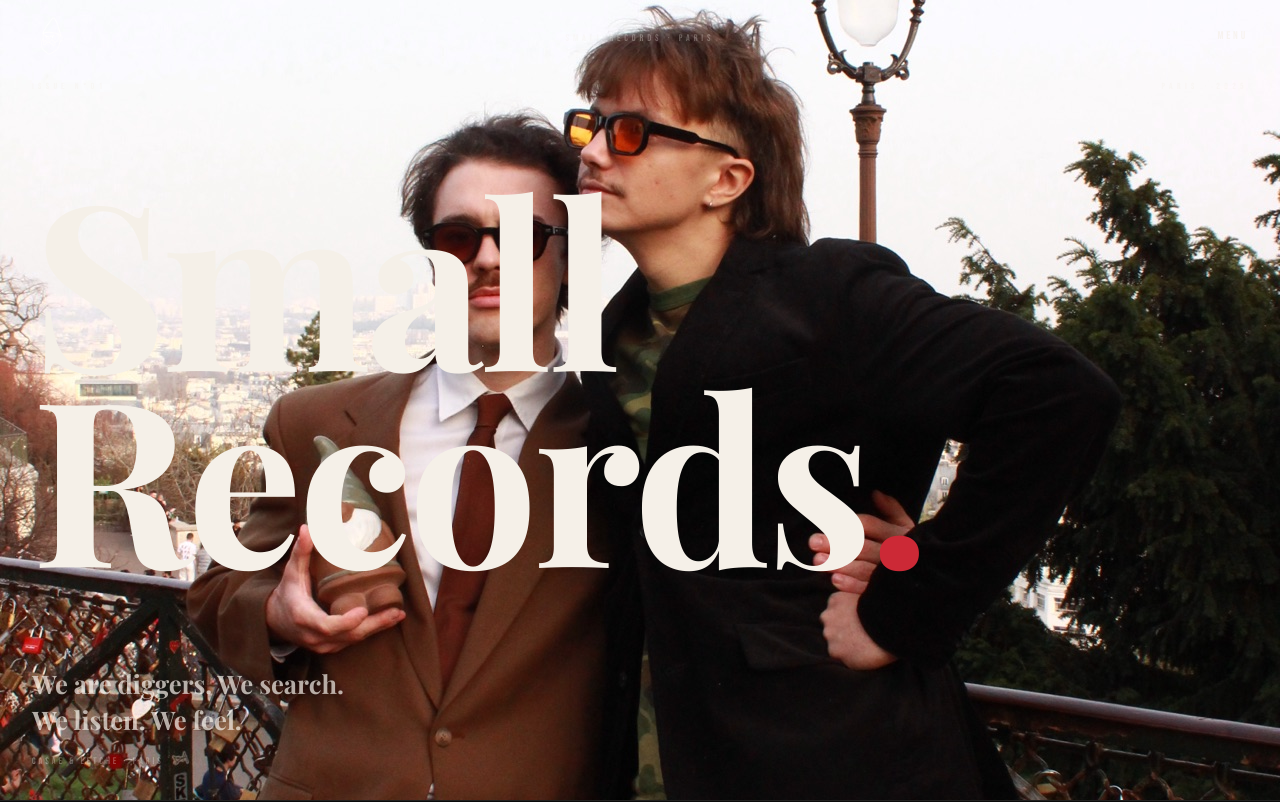
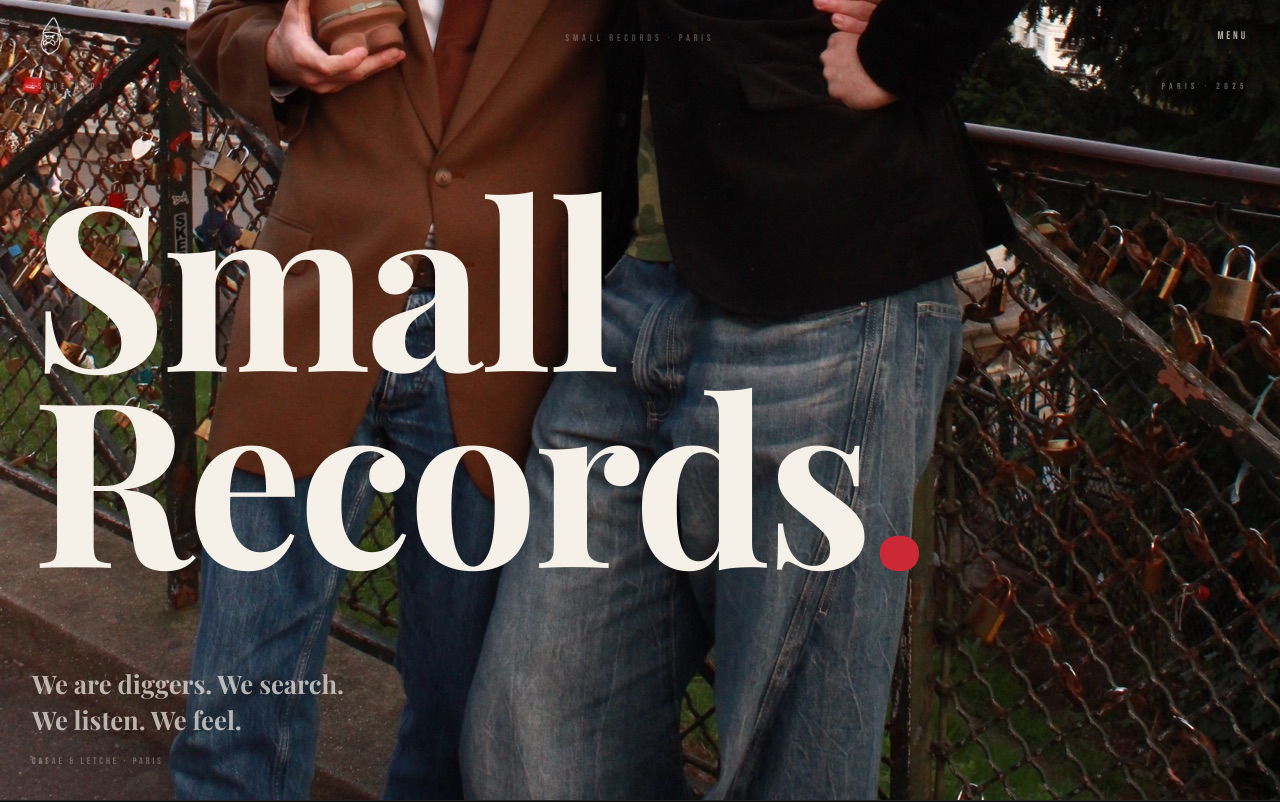
Before and after one commit to myltonvanbolderen-design/small-record, a Next.js app: page / in a window 1280 px wide. Shown: the top 802 px of the page. Built offline with nearby package versions, Linux system fonts and the light colour scheme; a web font is replaced by a local one.

Commit message:
fix: cover photo object-position bottom to frame subjects correctly
Co-Authored-By: Claude Opus 4.6 (1M context) <noreply@anthropic.com>

```diff
--- a/app/page.tsx
+++ b/app/page.tsx
@@ -26,7 +26,7 @@ export default function HomePage() {
               src="/images/duo/img_5717.jpg"
               alt="Casae & Letche"
               fill
-              className="object-cover"
+              className="object-cover object-bottom"
               priority
               unoptimized
             />
```
